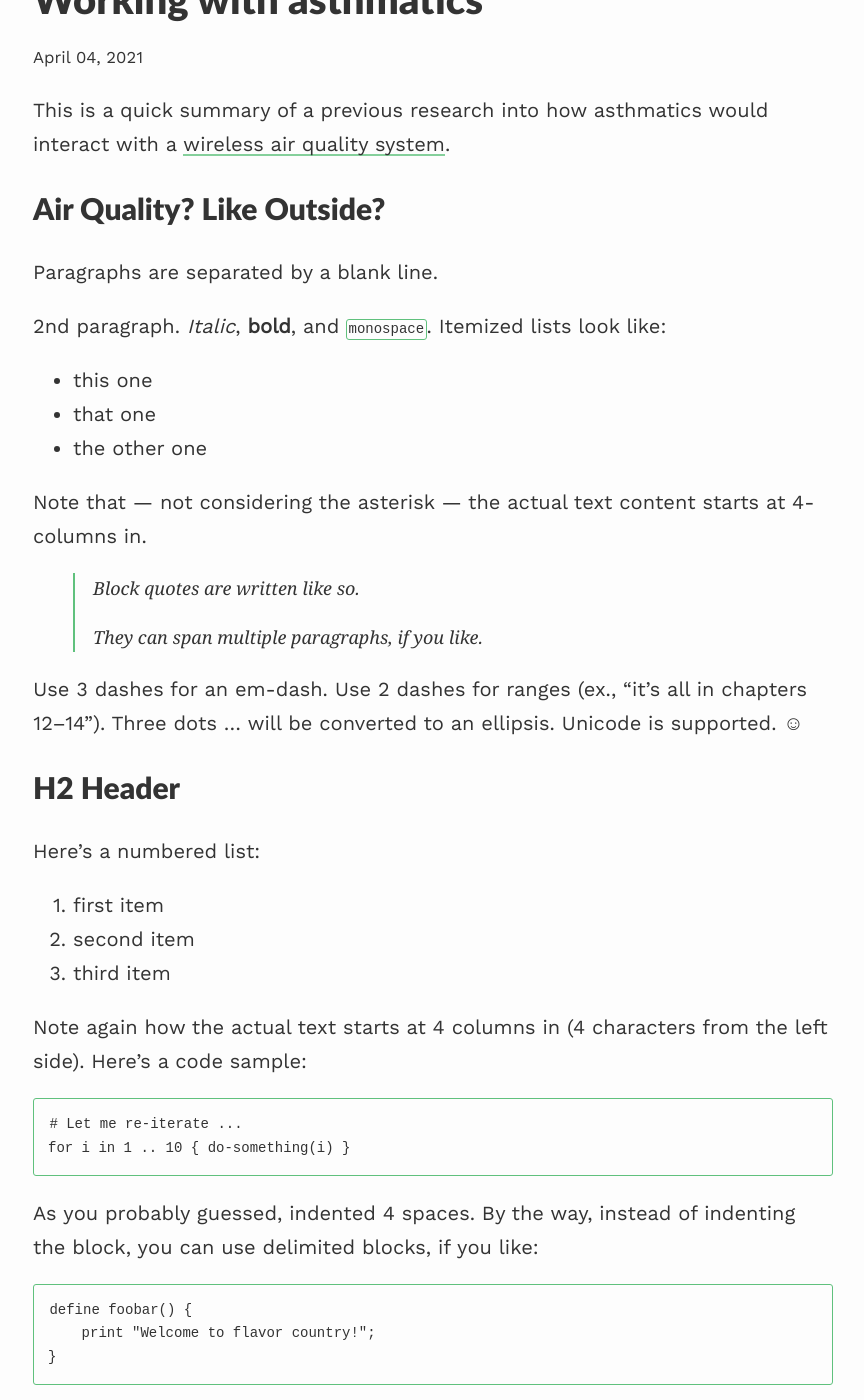
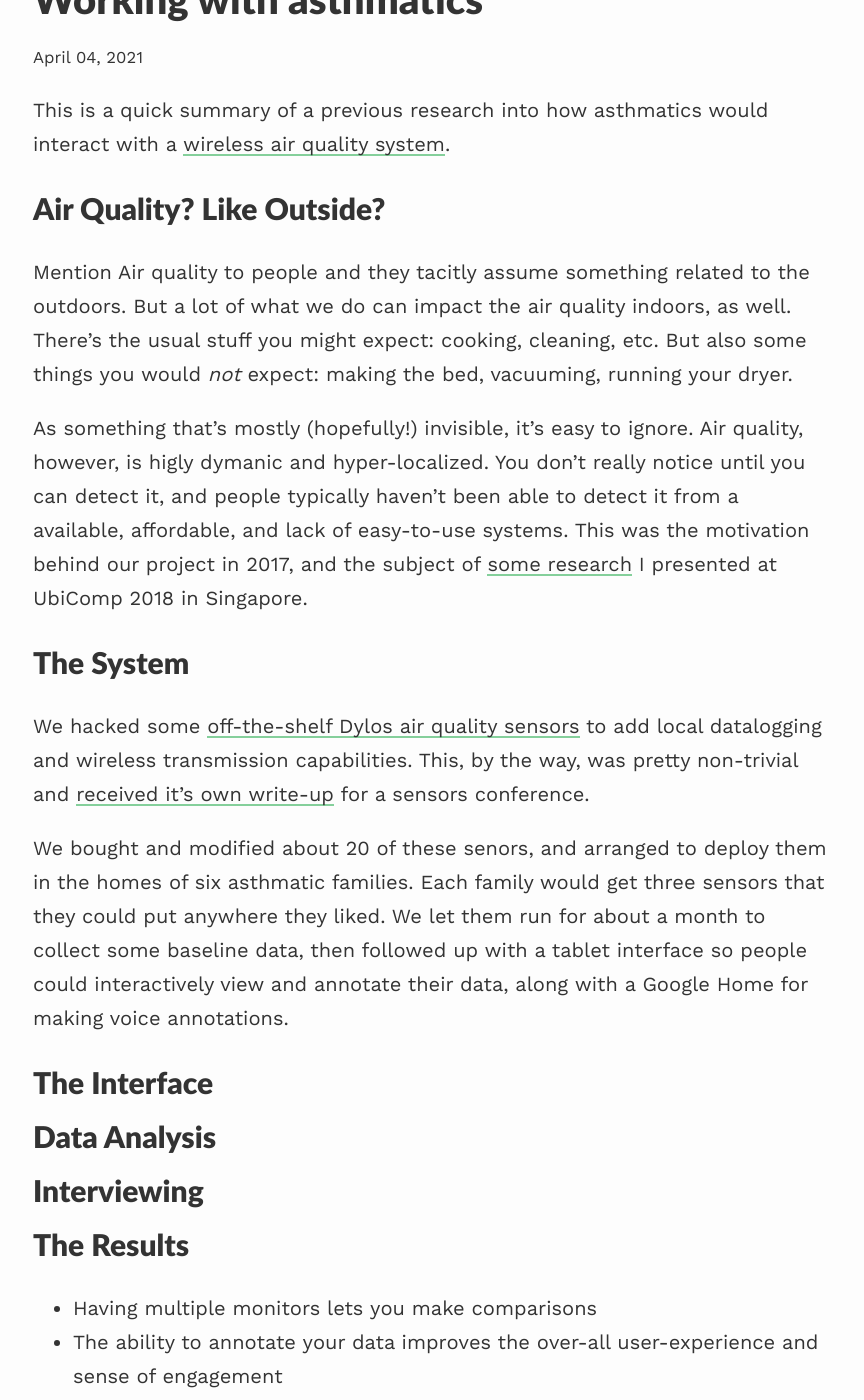
Before and after one commit to UtahJimmy/utahjimmy.github.io, a Jekyll site: the page built from _projects/1_project.md, in a window 1280 px wide and 1400 px high, scrolled down 209 px. Shown: the whole window, without its empty margins (207-1071 px from the left). Built offline with Jekyll 4.4.1, drawn with Linux system fonts in a browser that asks for light colours; nearby versions of some CDN libraries; some of the changed text lies outside the part shown.

Commit message:
Update 1_project.md

```diff
--- a/_projects/1_project.md
+++ b/_projects/1_project.md
@@ -9,158 +9,56 @@ This is a quick summary of a previous research into how asthmatics would interac
 Air Quality?  Like Outside?
 ============
 
-Paragraphs are separated by a blank line.
+Mention Air quality to people and they tacitly assume something related to the outdoors.  But a lot of what we do can impact the air quality indoors, as well.  There's the usual stuff you might expect:  cooking, cleaning, etc.  But also some things you would *not* expect:  making the bed, vacuuming, running your dryer.
 
-2nd paragraph. *Italic*, **bold**, and `monospace`. Itemized lists
-look like:
-
-  * this one
-  * that one
-  * the other one
-
-Note that --- not considering the asterisk --- the actual text
-content starts at 4-columns in.
-
-> Block quotes are
-> written like so.
->
-> They can span multiple paragraphs,
-> if you like.
-
-Use 3 dashes for an em-dash. Use 2 dashes for ranges (ex., "it's all
-in chapters 12--14"). Three dots ... will be converted to an ellipsis.
-Unicode is supported. ☺
+As something that's mostly (hopefully!) invisible, it's easy to ignore.  Air quality, however, is higly dymanic and hyper-localized.  You don't really notice until you can detect it, and people typically haven't been able to detect it from a available, affordable, and lack of easy-to-use systems.  This was the motivation behind our project in 2017, and the subject of [some research](https://vdl.sci.utah.edu/publications/2018_imwut_maav/) I presented at UbiComp 2018 in Singapore.
 
 
-H2 Header
-------------
+The System
+============
+We hacked some [off-the-shelf Dylos air quality sensors](http://www.dylosproducts.com/ornodcproair.html) to add local datalogging and wireless transmission capabilities.  This, by the way, was pretty non-trivial and [received it's own write-up](https://span.ece.utah.edu/pub/EpiFi.pdf) for a sensors conference.
 
-Here's a numbered list:
-
- 1. first item
- 2. second item
- 3. third item
-
-Note again how the actual text starts at 4 columns in (4 characters
-from the left side). Here's a code sample:
-
-    # Let me re-iterate ...
-    for i in 1 .. 10 { do-something(i) }
-
-As you probably guessed, indented 4 spaces. By the way, instead of
-indenting the block, you can use delimited blocks, if you like:
-
-~~~
-define foobar() {
-    print "Welcome to flavor country!";
-}
-~~~
-
-(which makes copying & pasting easier). You can optionally mark the
-delimited block for Pandoc to syntax highlight it:
-
-~~~python
-import time
-# Quick, count to ten!
-for i in range(10):
-    # (but not *too* quick)
-    time.sleep(0.5)
-    print(i)
-~~~
+We bought and modified about 20 of these senors, and arranged to deploy them in the homes of six asthmatic families.  Each family would get three sensors that they could put anywhere they liked.  We let them run for about a month to collect some baseline data, then followed up with a tablet interface so people could interactively view and annotate their data, along with a Google Home for making voice annotations.
 
 
+The Interface
+======
 
-### An h3 header ###
 
-Now a nested list:
+Data Analysis
+========
 
- 1. First, get these ingredients:
 
-      * carrots
-      * celery
-      * lentils
+Interviewing
+=========
 
- 2. Boil some water.
 
- 3. Dump everything in the pot and follow
-    this algorithm:
+The Results
+=======
 
-        find wooden spoon
-        uncover pot
-        stir
-        cover pot
-        balance wooden spoon precariously on pot handle
-        wait 10 minutes
-        goto first step (or shut off burner when done)
+* Having multiple monitors lets you make comparisons
+* The ability to annotate your data improves the over-all user-experience and sense of engagement
+* The interactive interface w/ data annotations let people explore their data
+* People used this system for a long time!  Texting was very popular!
 
-    Do not bump wooden spoon or it will fall.
+Recommendations
+========
 
-Notice again how text always lines up on 4-space indents (including
-that last line which continues item 3 above).
+## People want to do more than "compare two sensor streams"
 
-Here's a link to [a website](http://foo.bar), to a [local
-doc](local-doc.html), and to a [section heading in the current
-doc](#an-h2-header). Here's a footnote [^1].
+Data logging systems could benefit from some more sophisticated practices
 
-[^1]: Some footnote text.
 
-Tables can look like this:
+## text messages are a good way to collect data from people
 
-Name           Size  Material      Color
-------------- -----  ------------  ------------
-All Business      9  leather       brown
-Roundabout       10  hemp canvas   natural
-Cinderella       11  glass         transparent
 
-Table: Shoes sizes, materials, and colors.
+## People's personal knowledge and usage patterns change over time
 
-(The above is the caption for the table.) Pandoc also supports
-multi-line tables:
+It would be nice to have flexible systems that could track people's experiential growth and offer new or different functionalities depending one people's skills, goals, knowledge, etc.
 
---------  -----------------------
-Keyword   Text
---------  -----------------------
-red       Sunsets, apples, and
-          other red or reddish
-          things.
 
-green     Leaves, grass, frogs
-          and other things it's
-          not easy being.
---------  -----------------------
+Reflections
+=======
 
-A horizontal rule follows.
 
-***
-
-Here's a definition list:
-
-apples
-  : Good for making applesauce.
-
-oranges
-  : Citrus!
-
-tomatoes
-  : There's no "e" in tomatoe.
-
-Again, text is indented 4 spaces. (Put a blank line between each
-term and  its definition to spread things out more.)
-
-Here's a "line block" (note how whitespace is honored):
-
-| Line one
-|   Line too
-| Line tree
-
-and images can be specified like so:
-
-![example image](example-image.jpg "An exemplary image")
-
-Inline math equation: $\omega = d\phi / dt$. Display
-math should get its own line like so:
-
-$$I = \int \rho R^{2} dV$$
-
-And note that you can backslash-escape any punctuation characters
-which you wish to be displayed literally, ex.: \`foo\`, \*bar\*, etc.
+Looking back on this project....
```
